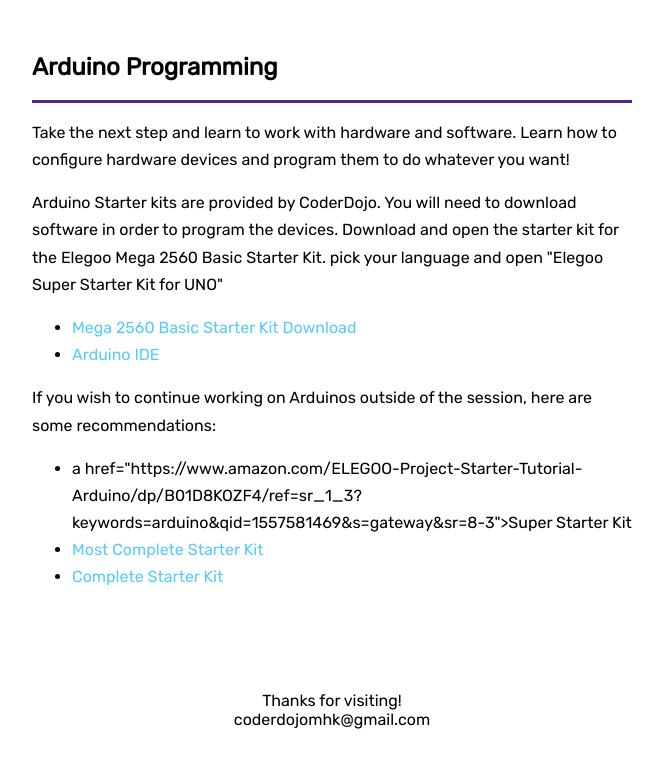
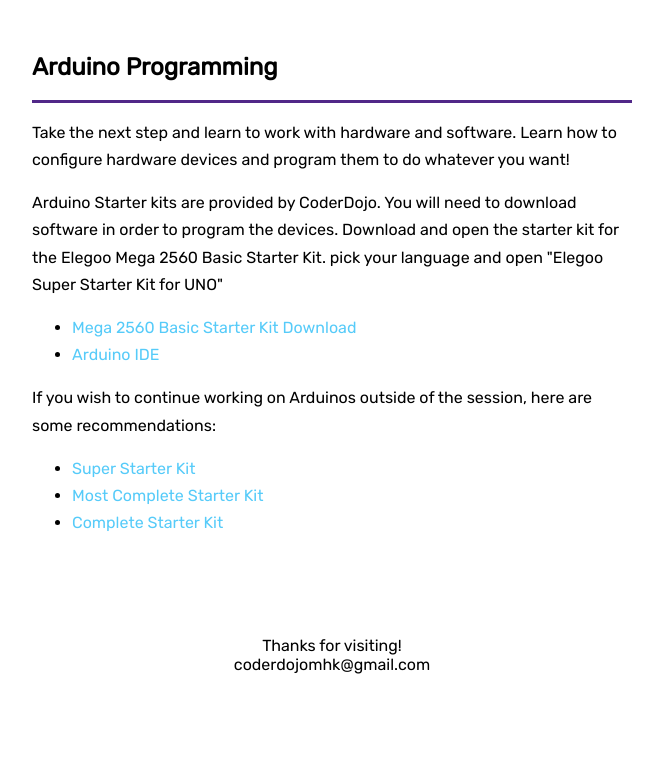
Before and after one commit to coderdojomhk/coderdojomhk.github.io, a plain HTML site: page student_resources.html in a window 1280 px wide. Shown: the part 2595-3354 px from the top of the page, without its empty margins (308-971 px from the left). After the commit the page ends 3299 px from the top, so only its background shows below. Drawn offline with Linux system fonts and the light colour scheme.

Commit message:
Update student_resources.html

```diff
--- a/student_resources.html
+++ b/student_resources.html
@@ -162,7 +162,7 @@
 
           <p>If you wish to continue working on Arduinos outside of the session, here are some recommendations:</p>
           <ul>
-              <li>a href="https://www.amazon.com/ELEGOO-Project-Starter-Tutorial-Arduino/dp/B01D8KOZF4/ref=sr_1_3?keywords=arduino&qid=1557581469&s=gateway&sr=8-3">Super Starter Kit</a></li>
+              <li><a href="https://www.amazon.com/ELEGOO-Project-Starter-Tutorial-Arduino/dp/B01D8KOZF4/ref=sr_1_3?keywords=arduino&qid=1557581469&s=gateway&sr=8-3">Super Starter Kit</a></li>
                 <li><a href="https://www.amazon.com/EL-KIT-008-Project-Complete-Ultimate-TUTORIAL/dp/B01EWNUUUA/ref=sr_1_5?keywords=arduino&qid=1557581581&s=gateway&sr=8-5">Most Complete Starter Kit</a></li>
             <li><a href="https://www.amazon.com/REXQualis-Complete-Development-Detailed-Tutorial/dp/B07BLV5LFY/ref=sr_1_12_sspa?keywords=arduino&qid=1557581581&s=gateway&sr=8-12-spons&psc=1">Complete Starter Kit</a></li>
         </ul>
```
